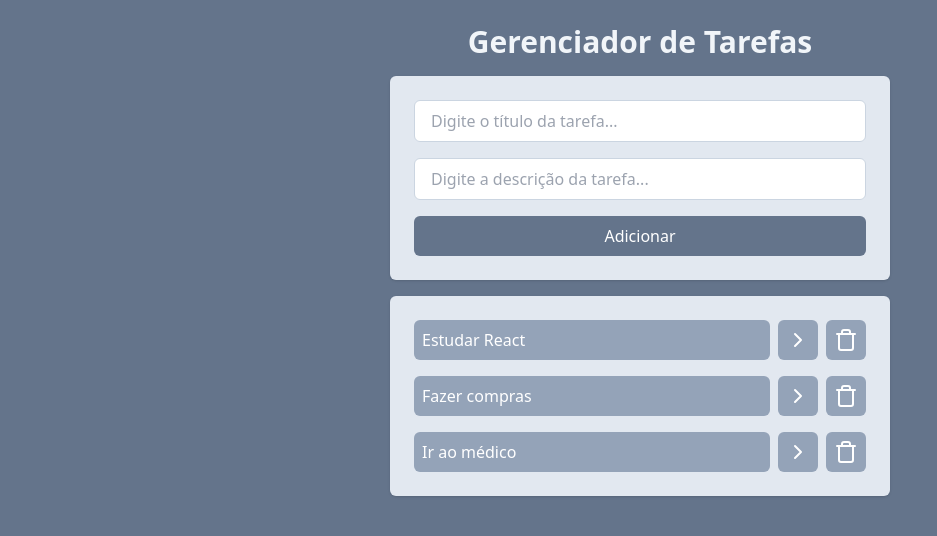
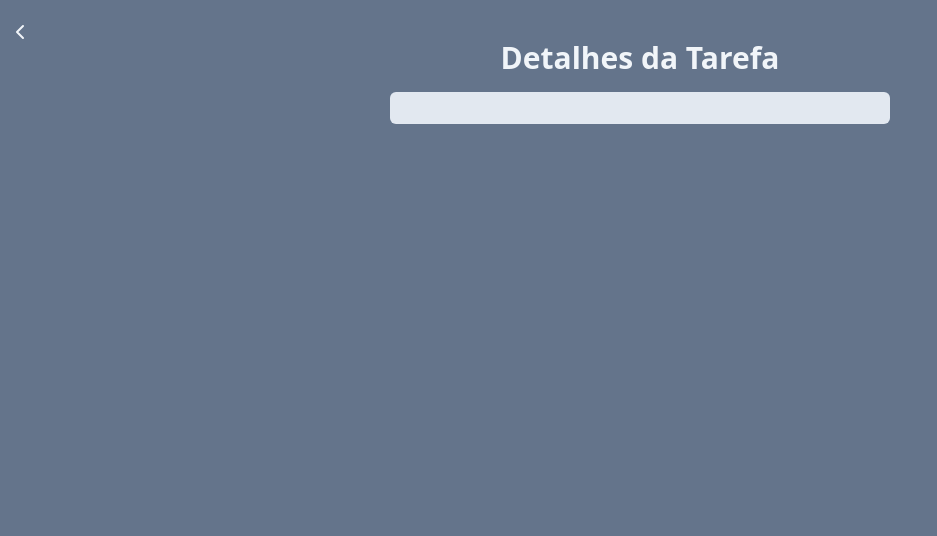
Before and after one commit to SabrinaBruni28/Gerenciador-de-Tarefas, a React (Vite) app: page /task in a window 1280 px wide. Shown: the top 536 px of the page, without its empty margins (0-937 px from the left). Built offline with nearby package versions, Linux system fonts and the light colour scheme.

Commit message:
Tela detalhes funcionando

```diff
--- a/package.json
+++ b/package.json
@@ -12,7 +12,8 @@
   "dependencies": {
     "lucide-react": "^0.435.0",
     "react": "^18.3.1",
-    "react-dom": "^18.3.1"
+    "react-dom": "^18.3.1",
+    "react-router-dom": "^6.26.1"
   },
   "devDependencies": {
     "@eslint/js": "^9.9.0",
--- a/src/App.jsx
+++ b/src/App.jsx
@@ -1,31 +1,15 @@
 import AddTask from "./components/AddTask";
 import Tasks from "./components/Tasks";
-import { useState } from "react";
+import { useEffect, useState } from "react";
 
 function App() {
-  const [tasks, setTasks] = useState([
-    {
-      id: 1,
-      title: "Estudar React",
-      day: "12 de janeiro de 2026 às 10:00",
-      description: "Ler a documentação oficial e fazer exercícios práticos.",
-      isCompleted: false,
-    },
-    {
-      id: 2,
-      title: "Fazer compras",
-      day: "13 de janeiro de 2026 às 15:00",
-      description: "Comprar mantimentos para a semana.",
-      isCompleted: false,
-    },
-    {
-      id: 3,
-      title: "Ir ao médico",
-      day: "14 de janeiro de 2026 às 09:00",
-      description: "Consulta anual de rotina.",
-      isCompleted: false,
-    },
-  ]);
+  const [tasks, setTasks] = useState(
+    JSON.parse(localStorage.getItem("tasks")) || []
+  );
+
+  useEffect(() => {
+    localStorage.setItem("tasks", JSON.stringify(tasks));
+  }, [tasks]);
 
   function onTaskClick(taskId) {
     const newTasks = tasks.map((task) => {
--- a/src/components/Tasks.jsx
+++ b/src/components/Tasks.jsx
@@ -1,6 +1,16 @@
 import { ChevronRightIcon, TrashIcon } from "lucide-react";
+import { useNavigate } from "react-router-dom";
 
-function Tasks({tasks, onTaskClick, onDeleteTaskClick}) {
+function Tasks({ tasks, onTaskClick, onDeleteTaskClick }) {
+  const navigate = useNavigate();
+
+  function onSeeDetailsClick(task) {
+    const queryParams = new URLSearchParams();
+    queryParams.set("title", task.title);
+    queryParams.set("description", task.description);
+    navigate(`/task?${queryParams.toString()}`);
+  }
+
   return (
     <ul className="space-y-4 p-6 bg-slate-200 rounded-md shadow">
       {tasks.map((task) => (
@@ -12,7 +22,10 @@ function Tasks({tasks, onTaskClick, onDeleteTaskClick}) {
           >
             {task.title}
           </button>
-          <button className="bg-slate-400 p-2 rounded-md text-white">
+          <button
+            onClick={() => onSeeDetailsClick(task)}
+            className="bg-slate-400 p-2 rounded-md text-white"
+          >
             <ChevronRightIcon />
           </button>
           <button
--- a/src/main.jsx
+++ b/src/main.jsx
@@ -1,10 +1,23 @@
-import { StrictMode } from 'react'
-import { createRoot } from 'react-dom/client'
-import App from './App.jsx'
-import './index.css'
+import { StrictMode } from "react";
+import { createRoot } from "react-dom/client";
+import App from "./App.jsx";
+import "./index.css";
+import { createBrowserRouter, RouterProvider } from "react-router-dom";
+import TaskPage from "./pages/TaskPage.jsx";
 
-createRoot(document.getElementById('root')).render(
+const router = createBrowserRouter([
+  {
+    path: "/",
+    element: <App />,
+  },
+  {
+    path: "/task",
+    element: <TaskPage />,
+  },
+]);
+
+createRoot(document.getElementById("root")).render(
   <StrictMode>
-    <App />
-  </StrictMode>,
-)
+    <RouterProvider router={router} />
+  </StrictMode>
+);
--- /dev/null
+++ b/src/pages/TaskPage.jsx
@@ -0,0 +1,33 @@
+import { ChevronLeftIcon } from "lucide-react";
+import { useSearchParams } from "react-router-dom";
+import { useNavigate } from "react-router-dom";
+
+function TaskPage() {
+  const navigate = useNavigate();
+  const [searchParams] = useSearchParams();
+  const title = searchParams.get("title");
+  const description = searchParams.get("description");
+  return (
+    <div className="min-h-screen w-screen bg-slate-500 p-6 justify-center relative flex">
+      <div className="w-[500px] space-y-4">
+        <button
+          onClick={() => navigate(-1)}
+          className="absolute left-2 top-5 text-slate-100"
+        >
+          <ChevronLeftIcon />
+        </button>
+
+        <h1 className="text-3xl text-slate-100 font-bold text-center">
+          Detalhes da Tarefa
+        </h1>
+
+        <div className="bg-slate-200 p-4 rounded-md my-4">
+          <h2 className="text-xl font-bold text-slate-600">{title}</h2>
+          <p className="text-slate-600">{description}</p>
+        </div>
+      </div>
+    </div>
+  );
+}
+
+export default TaskPage;
```
Also changed, not shown: 1 other file (tests, documents, lock files or other folders).
